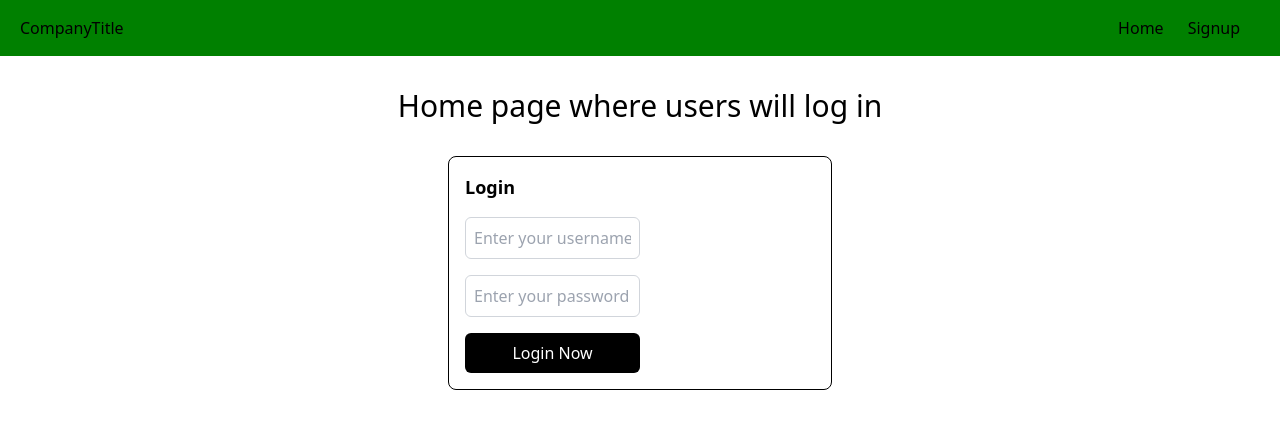
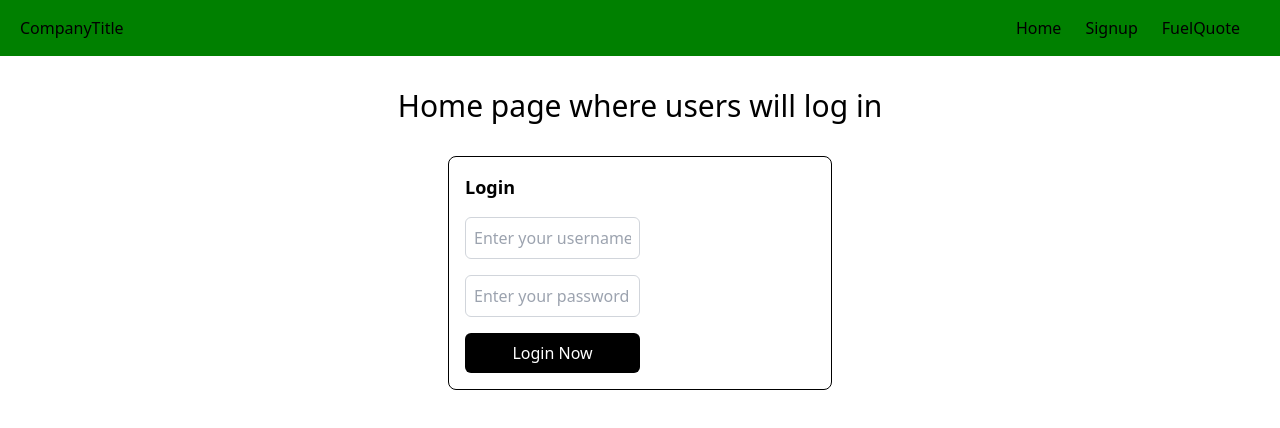
Before and after one commit to ben123-source/COSC-4353-Project, a React (Create React App) app: page / in a window 1280 px wide. Shown: the top 428 px of the page. Built offline with nearby package versions, Linux system fonts and the light colour scheme.

Commit message:
Simrats new add FuelQuote

```diff
--- a/src/App.js
+++ b/src/App.js
@@ -2,6 +2,7 @@ import React from "react";
 import Home from "./pages/Home.js";
 import Fuel from "./pages/Fuel.js";
 import Signup from "./pages/Signup.js";
+import FuelQuote from "./pages/FuelQuote.js";
 import { BrowserRouter, Routes, Route } from "react-router-dom";
 //test commit
 const App = () => {
@@ -11,6 +12,7 @@ const App = () => {
                 <Route path="/" element={<Home />} />
                 <Route path="/fuelformpage" element={<Fuel />} />
                 <Route path="/signup" element={<Signup />} />
+                <Route path="/fuelQuotes" element={<FuelQuote />} />
             </Routes>
         </BrowserRouter>
   );
--- a/src/components/HomeNavbar.js
+++ b/src/components/HomeNavbar.js
@@ -13,6 +13,7 @@ const Navbar = () => {
                     <ul className='flex gap-6 mr-4'>
                         <button onClick={() => navigate("/")} className='hover:underline-dashed text-black hover:cursor-pointer'>Home</button>
                         <button onClick={() => navigate("/signup")} className='hover:underline-dashed text-black hover:cursor-pointer'>Signup</button>
+                        <button onClick={() => navigate("/fuelQuotes")} className='hover:underline-dashed text-black hover:cursor-pointer'>FuelQuote</button>
                     </ul>
                 </div>
             </div>
--- a/src/pages/FuelQuote.js
+++ b/src/pages/FuelQuote.js
@@ -1,4 +1,4 @@
-import React from "react";
+
 import Navbar from "../components/HomeNavbar.js";
 import React, { useEffect, useState } from 'react';
 import axios from 'axios';
```
